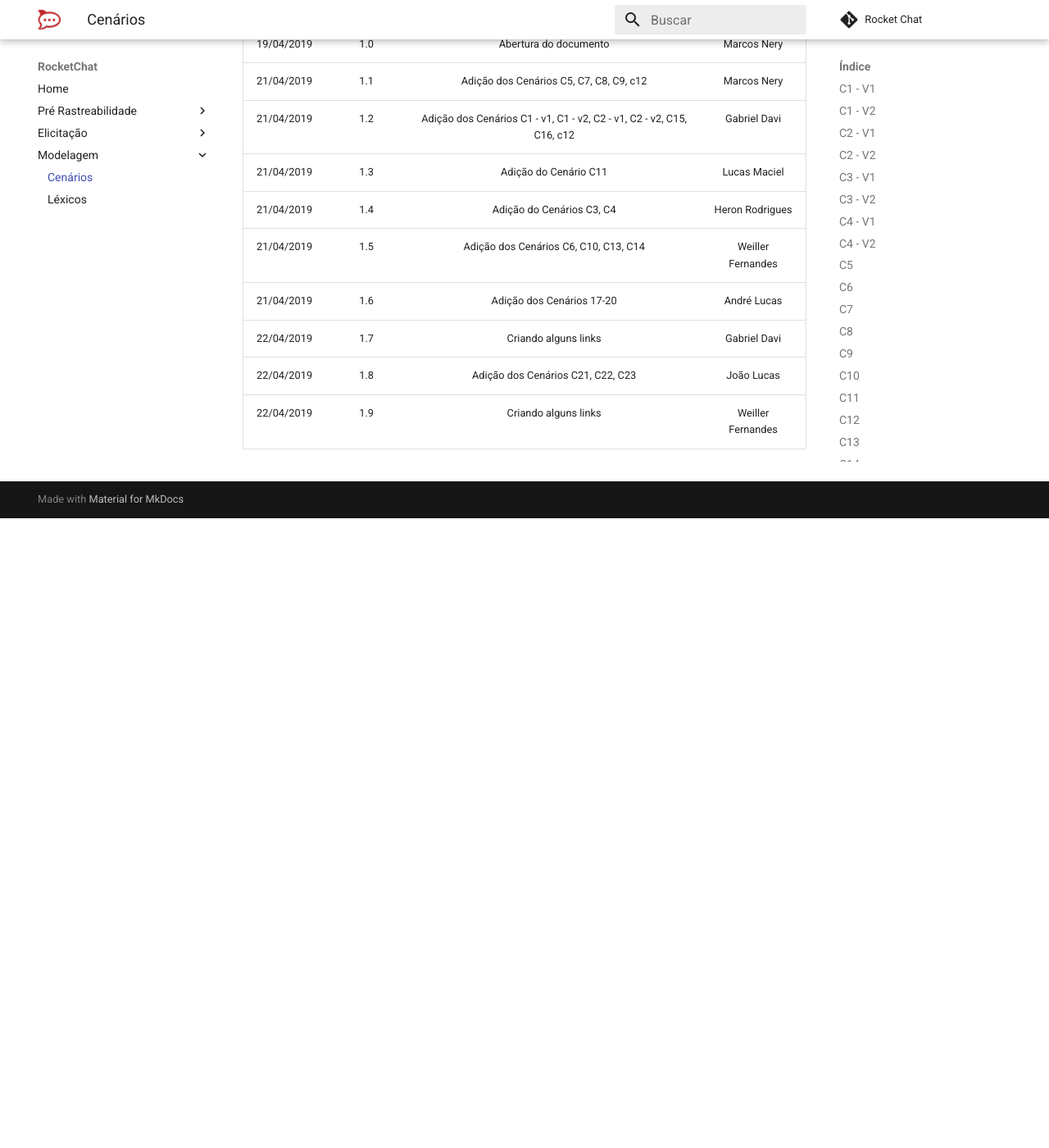
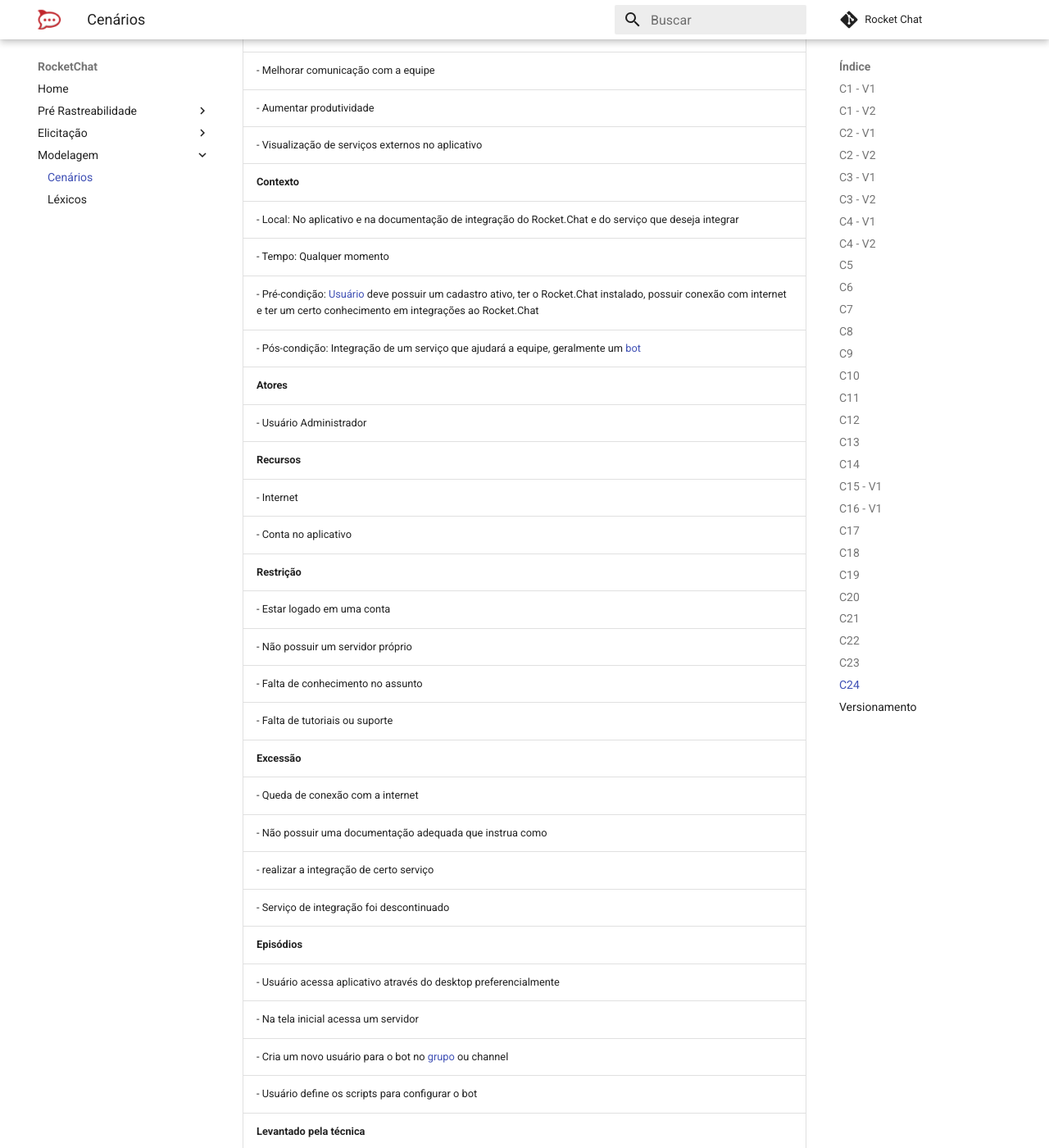
Before and after one commit to MarcosNBJ/2019.1-RocketChat, an MkDocs documentation site: the page built from docs/Modelagem/cenarios.md, in a window 1280 px wide and 1400 px high, scrolled down 39370 px. Shown: the whole window at 82% size. Built offline with MkDocs 1.6.1 and Material for MkDocs 9.7.7, drawn with Linux system fonts in a browser that asks for light colours; comment, search, counter and statistics services are not loaded; before the commit the page ends 40002 px from its top, so only the background shows below that; some of the changed text lies outside the part shown.

Commit message:
Adicionar cenario c24

```diff
--- a/docs/Modelagem/cenarios.md
+++ b/docs/Modelagem/cenarios.md
@@ -905,6 +905,44 @@
 |**Levantado pela técnica**|
 | - |
 
+### C24
+
+|**Integrar Serviços**|
+|--|
+|**Objetivo**|
+| - Melhorar comunicação com a equipe |
+| - Aumentar produtividade |
+| - Visualização de serviços externos no aplicativo |
+|**Contexto**|
+| - Local: No aplicativo e na documentação de integração do Rocket.Chat e do serviço que deseja integrar |
+| - Tempo: Qualquer momento |
+| - Pré-condição: [Usuário](lexicos.md#l19) deve possuir um cadastro ativo, ter o Rocket.Chat instalado, possuir conexão com internet e ter um certo conhecimento em integrações ao Rocket.Chat |
+| - Pós-condição: Integração de um serviço que ajudará a equipe, geralmente um [bot](lexicos.md#l26) |
+|**Atores**|
+| - Usuário Administrador |
+|**Recursos**|
+| - Internet |
+| - Conta no aplicativo |
+|**Restrição**|
+| - Estar logado em uma conta |
+| - Não possuir um servidor próprio |
+| - Falta de conhecimento no assunto |
+| - Falta de tutoriais ou suporte |
+|**Excessão**|
+| - Queda de conexão com a internet |
+| - Não possuir uma documentação adequada que instrua como |
+| - realizar a integração de certo serviço |
+| - Serviço de integração foi descontinuado |
+|**Episódios**|
+| - Usuário acessa aplicativo através do desktop preferencialmente |
+| - Na tela inicial acessa um servidor |
+| - Cria um novo usuário para o bot no [grupo](lexicos.md#l51) ou channel |
+| - Usuário define os scripts para configurar o bot |
+|**Levantado pela técnica**|
+| - [Entrevista](../Elicitação/Entrevista.md) |
+| - [Introspecção](../Elicitação/Introspeccao.md) |
+| - [Questionário](../Elicitação/questionario.md) |
+| - [StoryBoard](../Elicitação/Storyboard.md)
 
 ## Versionamento
 
```
